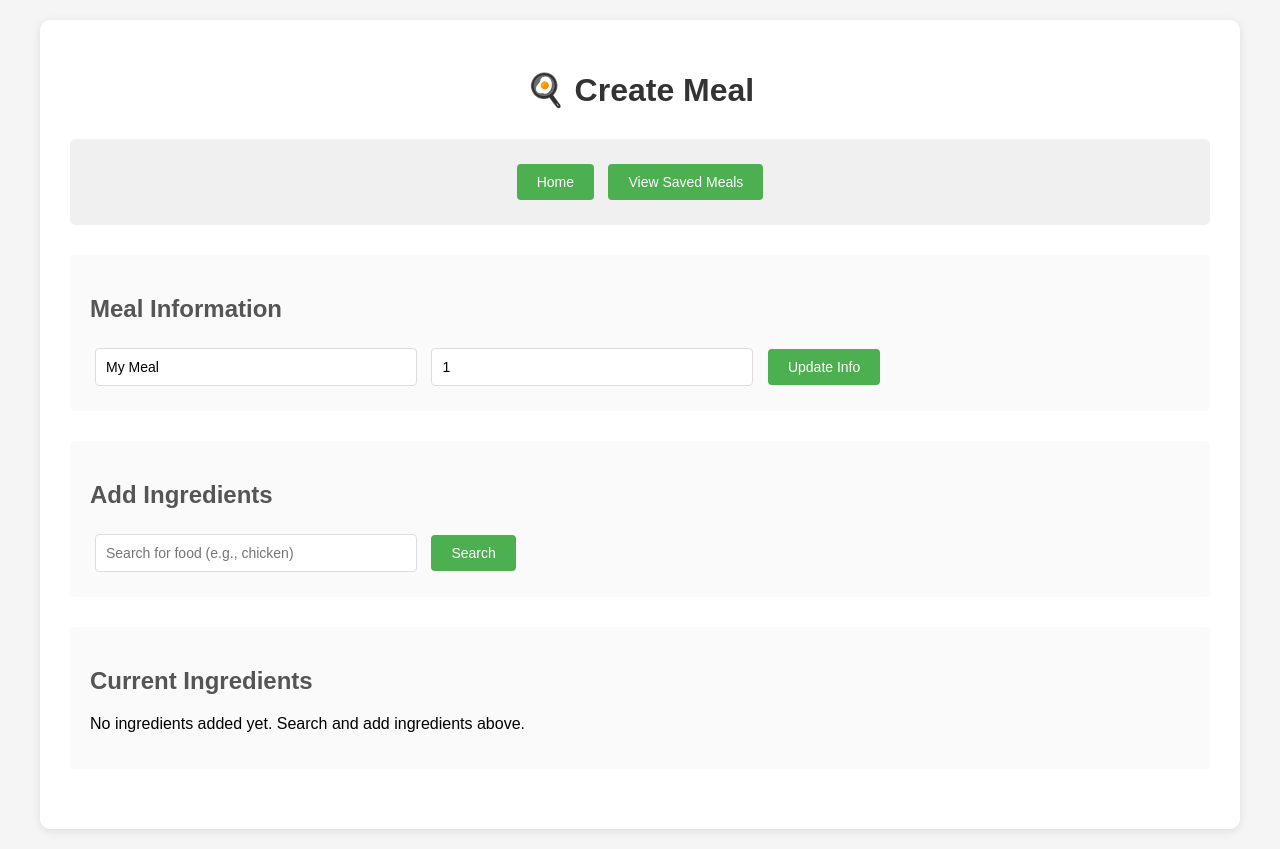
After one commit to roybobrovich/meal-prep-app, a Flask app: page /create-meal in a window 1280 px wide. The commit adds this page. Run offline with Flask 3, Linux system fonts and the light colour scheme.

Commit message:
feat: add Create Meal functionality
- Add /create-meal route with full meal building flow
- Add ingredient search and addition to meal
- Add real-time nutrition calculation
- Add session-based meal state management
- Users can now build complete meals with multiple ingredients
- Calculate total and per-serving nutritional values
- Save meals to database
- Update UI with Create Meal button on home page

```diff
--- a/docker-compose.yml
+++ b/docker-compose.yml
@@ -65,6 +65,7 @@ services:
     environment:
       PORT: 3000
       BACKEND_URL: http://backend:5000
+      SECRET_KEY: change-this-in-production-to-random-string
     depends_on:
       - backend
     healthcheck:
--- a/frontend/app.py
+++ b/frontend/app.py
@@ -1,8 +1,9 @@
-from flask import Flask, render_template, request, redirect, url_for
+from flask import Flask, render_template, request, redirect, url_for, session
 import requests
 import os
 
 app = Flask(__name__)
+app.secret_key = os.getenv('SECRET_KEY', 'dev-secret-key-change-in-production')
 
 # Backend API URL
 BACKEND_URL = os.getenv('BACKEND_URL', 'http://localhost:5000')
@@ -29,6 +30,155 @@ def search():
 
     return render_template('search.html')
 
+@app.route('/create-meal', methods=['GET'])
+def create_meal_page():
+    """Create meal page - shows current meal being built"""
+    # Get current meal from session
+    current_meal = session.get('current_meal', {
+        'name': 'My Meal',
+        'servings': 1,
+        'ingredients': []
+    })
+
+    # Calculate nutrition
+    nutrition = calculate_nutrition(current_meal['ingredients'], current_meal['servings'])
+
+    return render_template('create_meal.html',
+                         meal=current_meal,
+                         nutrition=nutrition)
+
+@app.route('/search-ingredient', methods=['POST'])
+def search_ingredient():
+    """Search for ingredient to add to meal"""
+    query = request.form.get('query', '')
+
+    # Get current meal from session
+    current_meal = session.get('current_meal', {
+        'name': 'My Meal',
+        'servings': 1,
+        'ingredients': []
+    })
+
+    try:
+        response = requests.get(f'{BACKEND_URL}/api/search', params={'query': query})
+        results = response.json()
+
+        nutrition = calculate_nutrition(current_meal['ingredients'], current_meal['servings'])
+
+        return render_template('create_meal.html',
+                             meal=current_meal,
+                             search_results=results.get('foods', []),
+                             query=query,
+                             nutrition=nutrition)
+    except Exception as e:
+        return render_template('error.html', error=str(e))
+
+@app.route('/add-ingredient', methods=['POST'])
+def add_ingredient():
+    """Add ingredient to current meal"""
+    # Get current meal from session
+    current_meal = session.get('current_meal', {
+        'name': 'My Meal',
+        'servings': 1,
+        'ingredients': []
+    })
+
+    # Get ingredient data from form
+    ingredient = {
+        'fdcId': int(request.form.get('fdcId')),
+        'description': request.form.get('description'),
+        'brandName': request.form.get('brandName', ''),
+        'grams': float(request.form.get('grams', 100)),
+        'nutrients': {
+            'protein': float(request.form.get('protein', 0)),
+            'fat': float(request.form.get('fat', 0)),
+            'carbs': float(request.form.get('carbs', 0)),
+            'calories': float(request.form.get('calories', 0))
+        }
+    }
+
+    # Add to ingredients list
+    current_meal['ingredients'].append(ingredient)
+
+    # Save back to session
+    session['current_meal'] = current_meal
+
+    return redirect(url_for('create_meal_page'))
+
+@app.route('/remove-ingredient/<int:index>', methods=['POST'])
+def remove_ingredient(index):
+    """Remove ingredient from current meal"""
+    current_meal = session.get('current_meal', {
+        'name': 'My Meal',
+        'servings': 1,
+        'ingredients': []
+    })
+
+    if 0 <= index < len(current_meal['ingredients']):
+        current_meal['ingredients'].pop(index)
+
+    session['current_meal'] = current_meal
+
+    return redirect(url_for('create_meal_page'))
+
+@app.route('/update-meal-info', methods=['POST'])
+def update_meal_info():
+    """Update meal name and servings"""
+    current_meal = session.get('current_meal', {
+        'name': 'My Meal',
+        'servings': 1,
+        'ingredients': []
+    })
+
+    current_meal['name'] = request.form.get('name', 'My Meal')
+    current_meal['servings'] = int(request.form.get('servings', 1))
+
+    session['current_meal'] = current_meal
+
+    return redirect(url_for('create_meal_page'))
+
+@app.route('/save-meal', methods=['POST'])
+def save_meal():
+    """Save meal to database"""
+    current_meal = session.get('current_meal', {
+        'name': 'My Meal',
+        'servings': 1,
+        'ingredients': []
+    })
+
+    if not current_meal['ingredients']:
+        return render_template('error.html', error='No ingredients added to meal!')
+
+    # Calculate nutrition
+    nutrition = calculate_nutrition(current_meal['ingredients'], current_meal['servings'])
+
+    # Prepare meal data for API
+    meal_data = {
+        'name': current_meal['name'],
+        'servings': current_meal['servings'],
+        'ingredients': current_meal['ingredients'],
+        'nutritionTotal': nutrition['total'],
+        'nutritionPerServing': nutrition['perServing']
+    }
+
+    try:
+        response = requests.post(f'{BACKEND_URL}/api/meals', json=meal_data)
+
+        if response.ok:
+            # Clear current meal from session
+            session.pop('current_meal', None)
+            return redirect(url_for('meals'))
+        else:
+            return render_template('error.html', error='Error saving meal to backend')
+    except Exception as e:
+        return render_template('error.html', error=str(e))
+
+@app.route('/clear-meal', methods=['POST'])
+def clear_meal():
+    """Clear current meal"""
+    session.pop('current_meal', None)
+    return redirect(url_for('create_meal_page'))
+
 @app.route('/meals')
 def meals():
     """View saved meals"""
@@ -48,6 +198,39 @@ def delete_meal(meal_id):
     except Exception as e:
         return render_template('error.html', error=str(e))
 
+def calculate_nutrition(ingredients, servings):
+    """Calculate total and per-serving nutrition"""
+    totals = {
+        'protein': 0,
+        'fat': 0,
+        'carbs': 0,
+        'calories': 0
+    }
+
+    for ing in ingredients:
+        factor = ing['grams'] / 100  # USDA values are per 100g
+        totals['protein'] += ing['nutrients']['protein'] * factor
+        totals['fat'] += ing['nutrients']['fat'] * factor
+        totals['carbs'] += ing['nutrients']['carbs'] * factor
+        totals['calories'] += ing['nutrients']['calories'] * factor
+
+    per_serving = {
+        'protein': round(totals['protein'] / servings, 2),
+        'fat': round(totals['fat'] / servings, 2),
+        'carbs': round(totals['carbs'] / servings, 2),
+        'calories': round(totals['calories'] / servings, 2)
+    }
+
+    return {
+        'total': {
+            'protein': round(totals['protein'], 2),
+            'fat': round(totals['fat'], 2),
+            'carbs': round(totals['carbs'], 2),
+            'calories': round(totals['calories'], 2)
+        },
+        'perServing': per_serving
+    }
+
 @app.route('/health')
 def health():
     """Health check"""
--- /dev/null
+++ b/frontend/templates/create_meal.html
@@ -0,0 +1,134 @@
+<!DOCTYPE html>
+<html lang="en">
+<head>
+    <meta charset="UTF-8">
+    <meta name="viewport" content="width=device-width, initial-scale=1.0">
+    <title>Create Meal</title>
+    <link rel="stylesheet" href="/static/style.css">
+</head>
+<body>
+    <div class="container">
+        <h1>🍳 Create Meal</h1>
+
+        <div class="menu">
+            <a href="/" class="button">Home</a>
+            <a href="/meals" class="button">View Saved Meals</a>
+        </div>
+
+        <!-- Meal Info -->
+        <div class="section">
+            <h2>Meal Information</h2>
+            <form method="POST" action="/update-meal-info">
+                <input type="text" name="name" value="{{ meal.name }}" placeholder="Meal name" required>
+                <input type="number" name="servings" value="{{ meal.servings }}" min="1" placeholder="Servings" required>
+                <button type="submit">Update Info</button>
+            </form>
+        </div>
+
+        <!-- Search for Ingredients -->
+        <div class="section">
+            <h2>Add Ingredients</h2>
+            <form method="POST" action="/search-ingredient">
+                <input type="text" name="query" placeholder="Search for food (e.g., chicken)"
+                       value="{{ query if query else '' }}" required>
+                <button type="submit">Search</button>
+            </form>
+
+            {% if search_results %}
+            <div style="margin-top: 20px;">
+                <h3>Search Results:</h3>
+                {% for food in search_results %}
+                <div class="food-item">
+                    <strong>{{ food.description }}</strong>
+                    {% if food.brandName %}
+                    <br><em>{{ food.brandName }}</em>
+                    {% endif %}
+                    <br>
+                    <small>
+                        Per 100g:
+                        Protein: {{ food.nutrients.protein }}g |
+                        Fat: {{ food.nutrients.fat }}g |
+                        Carbs: {{ food.nutrients.carbs }}g |
+                        Calories: {{ food.nutrients.calories }}
+                    </small>
+
+                    <form method="POST" action="/add-ingredient" style="margin-top: 10px;">
+                        <input type="hidden" name="fdcId" value="{{ food.fdcId }}">
+                        <input type="hidden" name="description" value="{{ food.description }}">
+                        <input type="hidden" name="brandName" value="{{ food.brandName }}">
+                        <input type="hidden" name="protein" value="{{ food.nutrients.protein }}">
+                        <input type="hidden" name="fat" value="{{ food.nutrients.fat }}">
+                        <input type="hidden" name="carbs" value="{{ food.nutrients.carbs }}">
+                        <input type="hidden" name="calories" value="{{ food.nutrients.calories }}">
+                        <input type="number" name="grams" value="100" min="1" placeholder="Grams" required>
+                        <button type="submit">Add to Meal</button>
+                    </form>
+                </div>
+                {% endfor %}
+            </div>
+            {% endif %}
+        </div>
+
+        <!-- Current Ingredients -->
+        <div class="section">
+            <h2>Current Ingredients</h2>
+            {% if meal.ingredients %}
+                {% for ingredient in meal.ingredients %}
+                <div class="ingredient-item">
+                    <strong>{{ ingredient.description }}</strong> - {{ ingredient.grams }}g
+                    <br>
+                    <small>
+                        Protein: {{ "%.1f"|format(ingredient.nutrients.protein * ingredient.grams / 100) }}g |
+                        Fat: {{ "%.1f"|format(ingredient.nutrients.fat * ingredient.grams / 100) }}g |
+                        Carbs: {{ "%.1f"|format(ingredient.nutrients.carbs * ingredient.grams / 100) }}g |
+                        Calories: {{ "%.0f"|format(ingredient.nutrients.calories * ingredient.grams / 100) }}
+                    </small>
+                    <form method="POST" action="/remove-ingredient/{{ loop.index0 }}" style="display:inline;">
+                        <button type="submit" style="background-color: #f44336;">Remove</button>
+                    </form>
+                </div>
+                {% endfor %}
+            {% else %}
+                <p>No ingredients added yet. Search and add ingredients above.</p>
+            {% endif %}
+        </div>
+
+        <!-- Nutrition Summary -->
+        {% if meal.ingredients %}
+        <div class="section" style="background-color: #e8f5e9;">
+            <h2>Nutrition Summary</h2>
+            <div style="padding: 10px;">
+                <h3>Total:</h3>
+                <p>
+                    Protein: {{ nutrition.total.protein }}g |
+                    Fat: {{ nutrition.total.fat }}g |
+                    Carbs: {{ nutrition.total.carbs }}g |
+                    Calories: {{ nutrition.total.calories }}
+                </p>
+
+                <h3>Per Serving ({{ meal.servings }} servings):</h3>
+                <p>
+                    Protein: {{ nutrition.perServing.protein }}g |
+                    Fat: {{ nutrition.perServing.fat }}g |
+                    Carbs: {{ nutrition.perServing.carbs }}g |
+                    Calories: {{ nutrition.perServing.calories }}
+                </p>
+            </div>
+
+            <form method="POST" action="/save-meal" style="display:inline;">
+                <button type="submit" style="background-color: #FF9800; font-size: 16px; padding: 12px 30px;">
+                    💾 Save Meal
+                </button>
+            </form>
+
+            <form method="POST" action="/clear-meal" style="display:inline;">
+                <button type="submit" style="background-color: #f44336;"
+                        onclick="return confirm('Clear all ingredients?')">
+                    🗑️ Clear Meal
+                </button>
+            </form>
+        </div>
+        {% endif %}
+    </div>
+</body>
+</html>
```
Also changed, not shown: frontend/templates/index.html (+4 -3 lines), frontend/static/style.css (line endings or trailing spaces).
